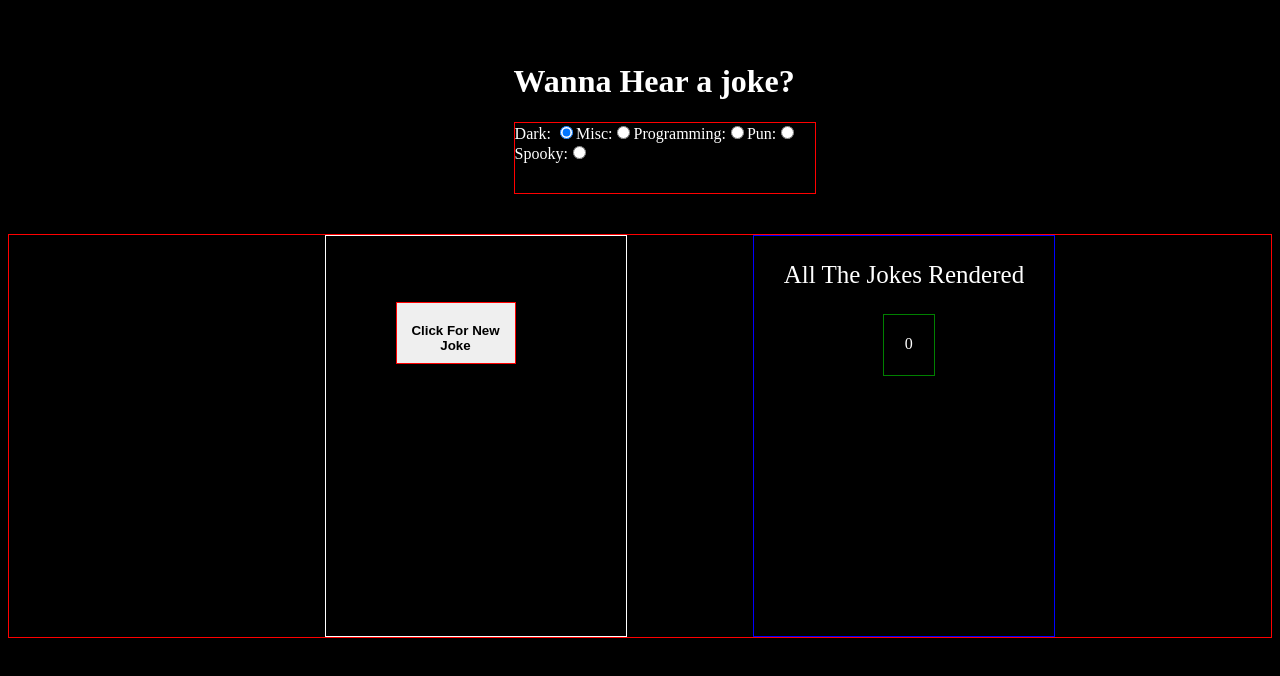
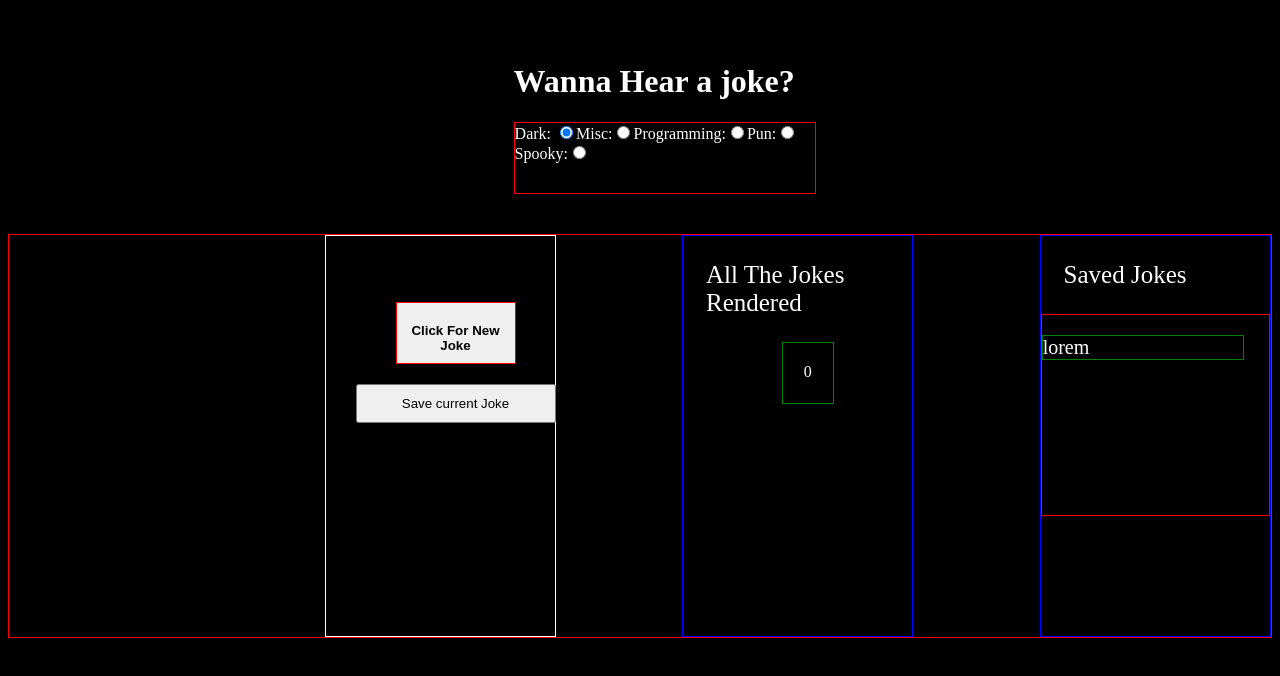
Before and after one commit to Killdroid2342/joke-app, a React (Create React App) app: page / in a window 1280 px wide. Shown: the top 676 px of the page. Built offline with nearby package versions, Linux system fonts and the light colour scheme.

Commit message:
"25 september commit"

```diff
--- a/src/components/Joke/Data.css
+++ b/src/components/Joke/Data.css
@@ -59,3 +59,18 @@
   font-weight: bold;
   margin-top: 20px;
 }
+.outside-btn {
+  display: flex;
+  flex-direction: column;
+}
+.saveJoke {
+  padding-top: 10px;
+  padding-bottom: 10px;
+  width: 200px;
+  margin-left: 15%;
+  margin-top: 20px;
+}
+.savedJokes {
+  border: 1px solid red;
+  height: 200px;
+}
--- a/src/components/Joke/Joke.js
+++ b/src/components/Joke/Joke.js
@@ -15,7 +15,7 @@ const Joke = ({ genre }) => {
         return res.json();
       })
       .then((data) => {
-        // console.log(data);
+        console.log(data);
         setJokes([data]);
       });
   };
@@ -27,6 +27,8 @@ const Joke = ({ genre }) => {
   // counter
 
   const [count, setCount] = useDynamicState(0, 'count');
+
+  //saving jokes
 
   return (
     <Fragment>
@@ -59,6 +61,7 @@ const Joke = ({ genre }) => {
             >
               Click For New Joke
             </button>
+            <button className='saveJoke'>Save current Joke</button>
           </div>
         </div>
       </div>
@@ -66,6 +69,12 @@ const Joke = ({ genre }) => {
         <p className='head'>All The Jokes Rendered</p>
         <p className='Numb'>{count}</p>
       </div>
+      <div className='Count'>
+        <p className='head'> Saved Jokes</p>
+        <div className='savedJokes'>
+          <li className='Text'>lorem</li>
+        </div>
+      </div>
     </Fragment>
   );
 };
```
